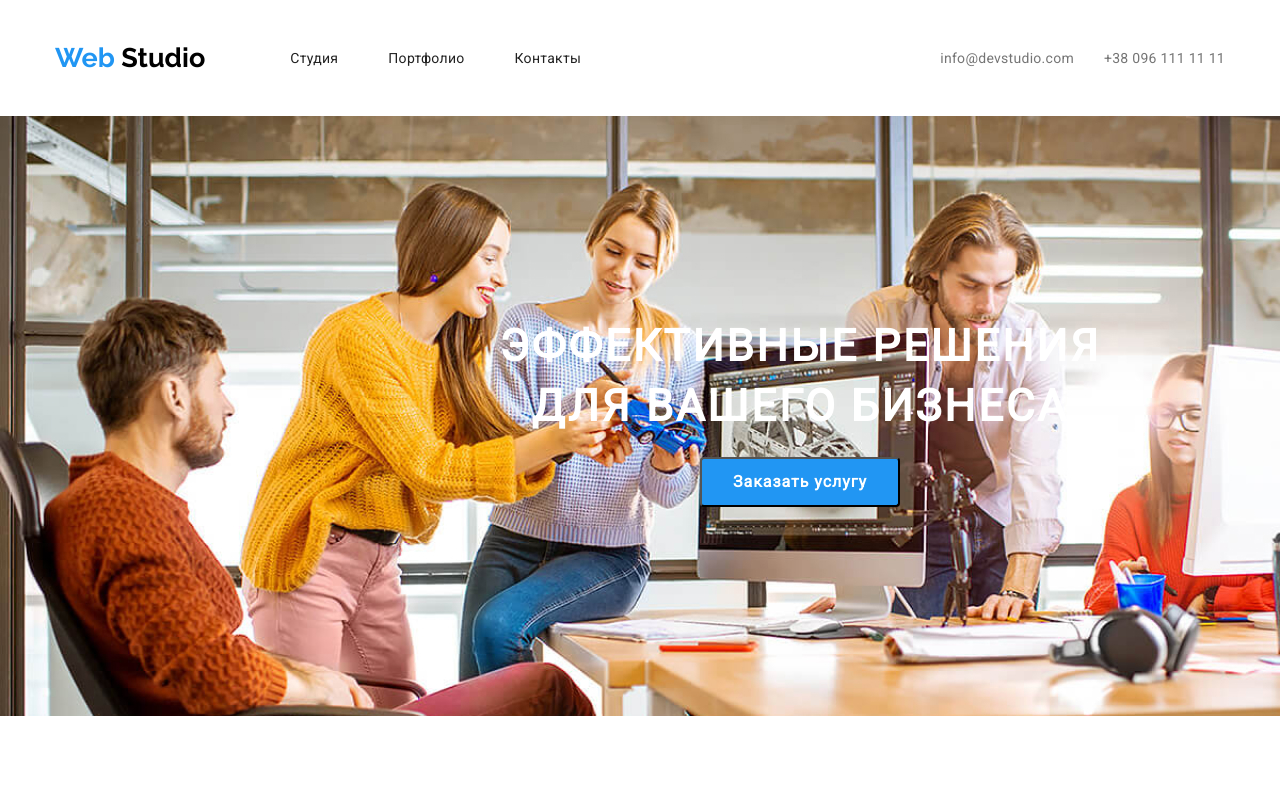
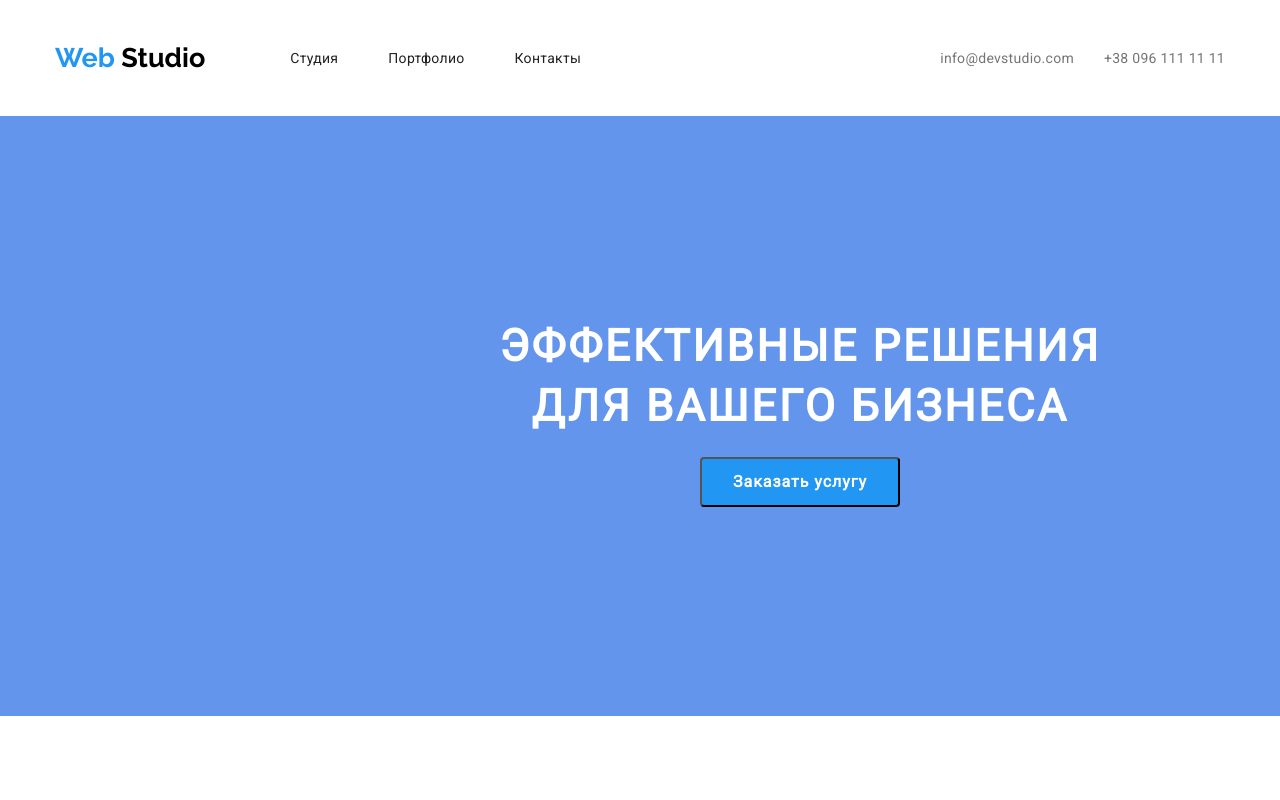
Before and after one commit to Mira1702/goit-markup-hw-03, a plain HTML site: page index.html in a window 1280 px wide. Shown: the top 800 px of the page. Drawn offline with Linux system fonts and the light colour scheme.

Commit message:
Замена background-colour

```diff
--- a/css/styles.css
+++ b/css/styles.css
@@ -382,7 +382,7 @@ margin-bottom: 20px;
 }
 
 .section-title {
-    background-image: url(/Images/Герои/фон.jpg);
+background-color: cornflowerblue;
 }
 
 
```
